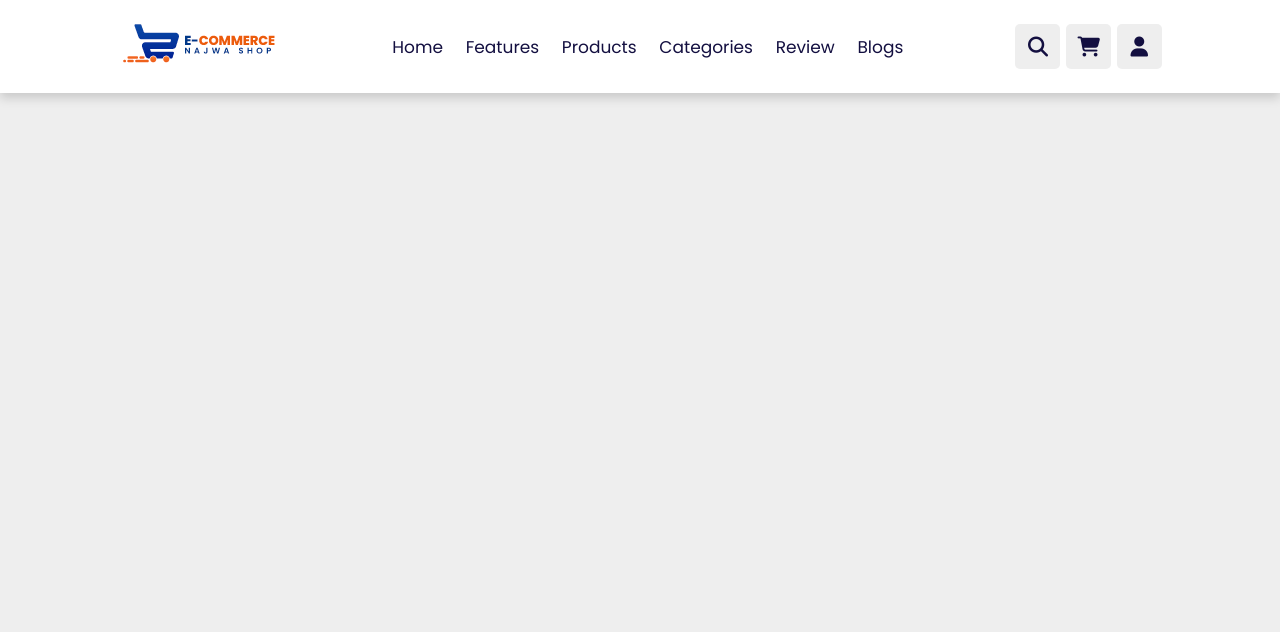
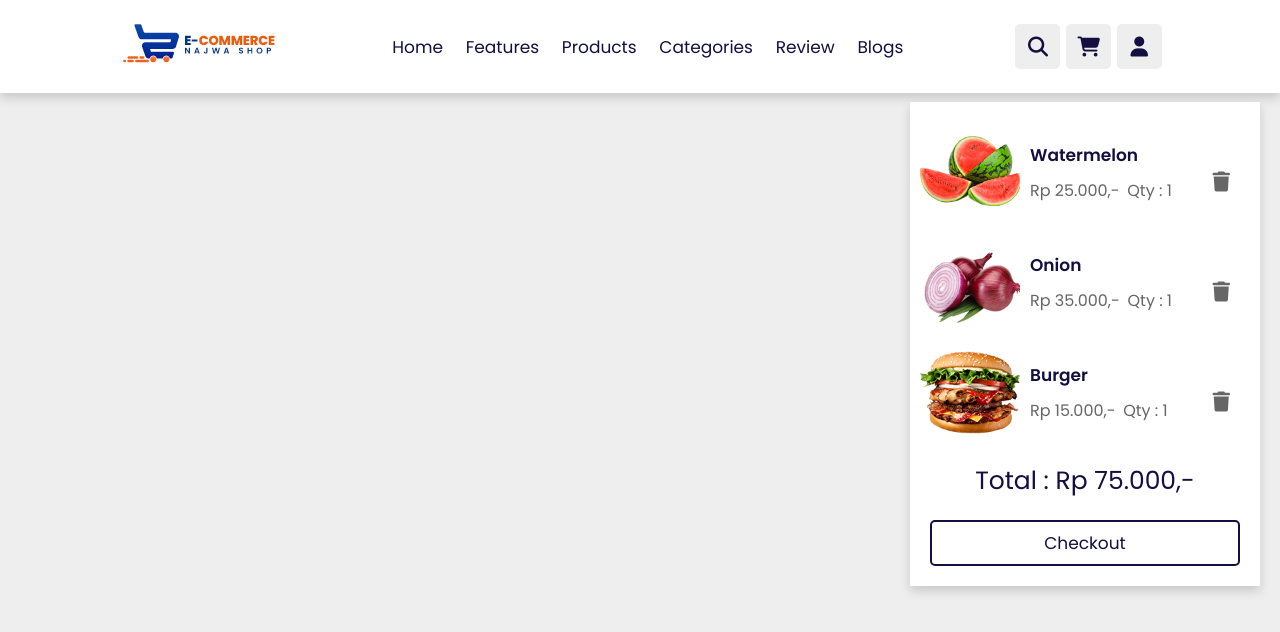
Before and after one commit to eisaprogrammer/najwashop.com, a plain HTML site: page js/index.html in a window 1280 px wide. Drawn offline with Linux system fonts and the light colour scheme.

Commit message:
add chart sho

```diff
--- a/css/style.css
+++ b/css/style.css
@@ -29,7 +29,20 @@ html {
 body {
   background: #eee;
 }
-
+.btn {
+  margin-top: 1rem;
+  display: inline-block;
+  padding: 0.8rem 3rem;
+  font-size: 1.7rem;
+  border-radius: 0.5rem;
+  border: 0.2rem solid var(--black);
+  color: var(--black);
+  cursor: pointer;
+}
+.btn:hover {
+  background: var(--orange);
+  color: #fff;
+}
 .header {
   position: fixed;
   top: 0;
@@ -106,3 +119,58 @@ body {
 .header .search-form label:hover {
   color: var(--orange);
 }
+
+.header .shopping-cart {
+  position: absolute;
+  top: 110%;
+  right: 2rem;
+  padding: 1rem;
+  box-shadow: var(--box-shadow);
+  width: 35rem;
+  background: #fff;
+}
+.header .shopping-cart .box {
+  display: flex;
+  align-items: center;
+  gap: 1rem;
+  position: relative;
+  margin: 1rem 0;
+}
+.header .shopping-cart .box img {
+  height: 10rem;
+}
+.header .shopping-cart .box .fa-trash {
+  font-size: 2rem;
+  position: absolute;
+  top: 50%;
+  right: 2rem;
+  cursor: pointer;
+  color: var(--light-color);
+  transform: translateY(-50);
+}
+.header .shopping-cart .box .fa-trash:hover {
+  color: var(--orange);
+}
+.header .shopping-cart .box .content h3 {
+  color: var(--black);
+  font-size: 1.7rem;
+  padding-bottom: 1rem;
+}
+.header .shopping-cart .box .content span {
+  color: var(--light-color);
+  font-size: 1.6rem;
+}
+.header .shopping-cart .box .content .quantity {
+  padding-left: 0.5rem;
+}
+.header .shopping-cart .total {
+  font-size: 2.5rem;
+  padding: 1rem 0;
+  text-align: center;
+  color: var(--black);
+}
+.header .shopping-cart .btn {
+  display: block;
+  text-align: center;
+  margin: 1rem;
+}
--- a/js/index.html
+++ b/js/index.html
@@ -32,6 +32,39 @@
         <input type="search" id="search-box" class="box" placeholder="search here..." />
         <label for="search-box" class="fas fa-search"></label>
       </form>
+      <!-- shopping chart -->
+      <div class="shopping-cart">
+        <div class="box">
+          <i class="fas fa-trash"></i>
+          <img src="../img/chart-1.png" alt="" />
+          <div class="content">
+            <h3>watermelon</h3>
+            <span class="price">Rp 25.000,-</span>
+            <span class="quantity">qty : 1</span>
+          </div>
+        </div>
+        <div class="box">
+          <i class="fas fa-trash"></i>
+          <img src="../img/chart-2.png" alt="" />
+          <div class="content">
+            <h3>onion</h3>
+            <span class="price">Rp 35.000,-</span>
+            <span class="quantity">qty : 1</span>
+          </div>
+        </div>
+        <div class="box">
+          <i class="fas fa-trash"></i>
+          <img src="../img/chart-3.png" alt="" />
+          <div class="content">
+            <h3>burger</h3>
+            <span class="price">Rp 15.000,-</span>
+            <span class="quantity">qty : 1</span>
+          </div>
+        </div>
+        <div class="total">total : Rp 75.000,-</div>
+        <a href="#" class="btn">checkout</a>
+      </div>
+      <!-- end shopping chart -->
     </header>
     <!-- header section selesai-->
     <!-- custom js file link -->
```
Also changed, not shown: img/chart-1.png (added), img/chart-2.png (added), img/chart-3.png (added).
